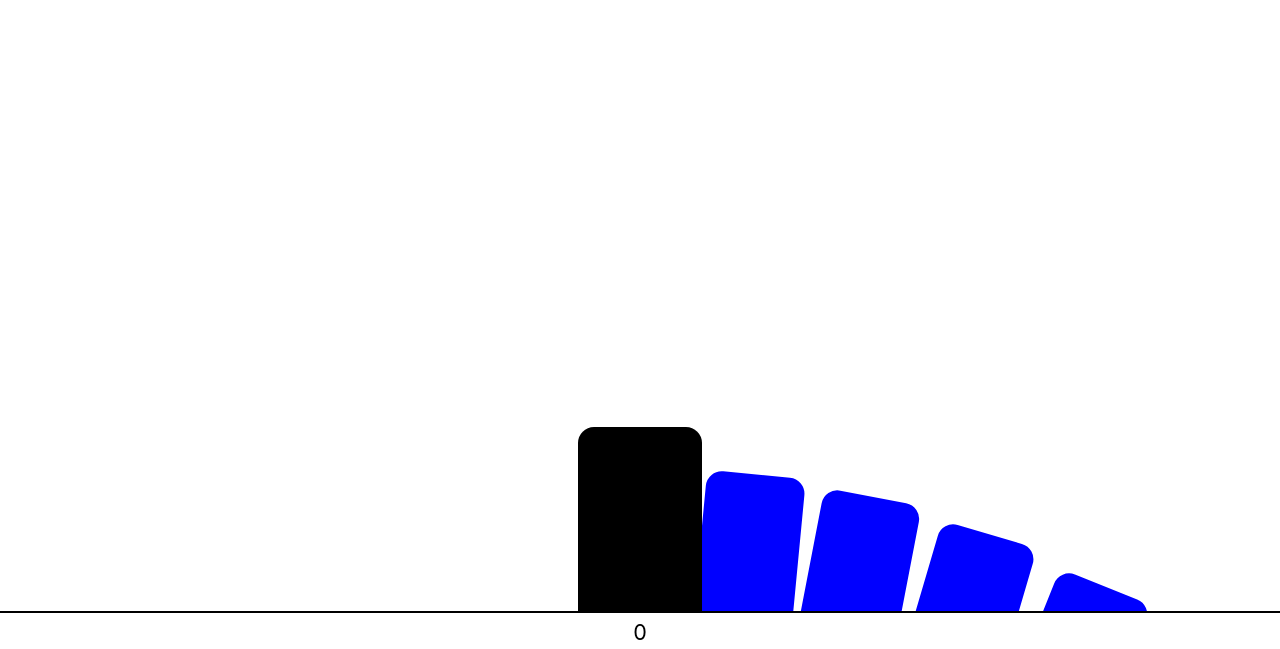
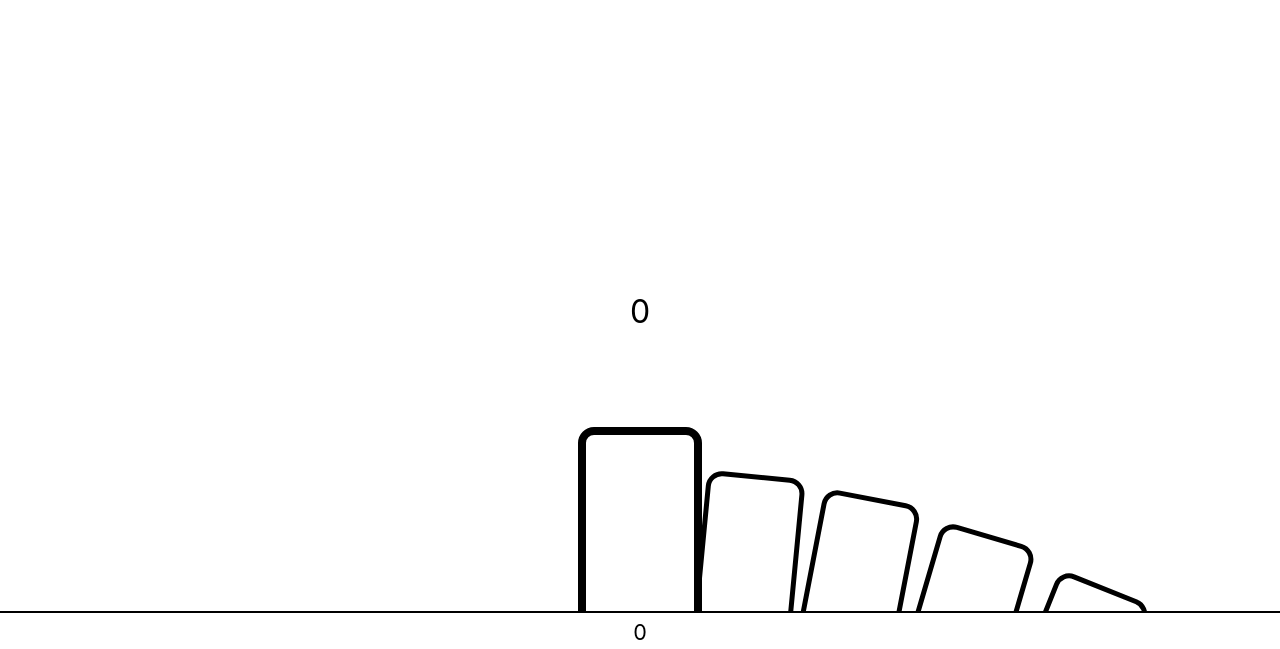
Before and after one commit to ArseneBrosy/nodetest, a plain HTML site: page game.html in a window 1280 px wide. Shown: the part 149-798 px from the top of the page. Drawn offline with Linux system fonts and the light colour scheme.

Commit message:
show card name

```diff
--- a/css/game.css
+++ b/css/game.css
@@ -83,16 +83,18 @@
     aspect-ratio: 0.62;
     height: 25vh;
     border-radius: 2vh;
-    background-color: black;
     z-index: 100;
 }
 
 #playing_me_card {
     bottom: 3vh;
+    border: 1vh solid black;
+    background-color: white;
 }
 
 #playing_opponent_card {
     transition: 200ms;
+    background-color: black;
 }
 
 #playing_deck {
@@ -108,8 +110,17 @@
     aspect-ratio: 0.62;
     height: 20vh;
     border-radius: 2vh;
-    background-color: blue;
+    border: .7vh solid black;
+    background-color: white;
     position: absolute;
     top: 2vh;
     left: 0;
 }
+
+#playing_card_name {
+    position: absolute;
+    bottom: 40vh;
+    left: 50%;
+    transform: translateX(-50%);
+    font-size: 4vh;
+}
--- a/game.html
+++ b/game.html
@@ -33,6 +33,7 @@
             <div class="deck-card"></div>
             <div class="deck-card"></div>
         </div>
+        <p id="playing_card_name"></p>
     </div>
 
     <!--<script src="js/websocket.js"></script>-->
--- a/js/game-ui.js
+++ b/js/game-ui.js
@@ -1,8 +1,10 @@
 const myCard = document.querySelector("#playing_me_card");
 const deck = document.querySelector("#playing_deck");
+const cardName = document.querySelector("#playing_card_name");
 const DECK_VELOCITY_FRICTION = 1.1;
 const DECK_CURVATURE = 0.05;
 const DECK_CURVATURE_HEIGHT = 0.0006;
+const PLAYED_HEIGHT = document.querySelector("body").clientHeight * .25;
 
 let mouseStartX = 0;
 let mouseStartY = 0;
@@ -16,8 +18,7 @@ let mouseX = 0;
 let lastMouseX = 0;
 let deckVelocity = 0;
 let deckPosition = 0;
-
-const PLAYED_HEIGHT = document.querySelector("body").clientHeight * .2;
+let choosedCard = 0;
 
 function startMovingCard(x, y) {
   mouseStartX = x;
@@ -27,6 +28,9 @@ function startMovingCard(x, y) {
 }
 
 function startMovingDeck(x) {
+  if (played) {
+    return;
+  }
   mouseX = x;
   lastMouseX = x;
   movingDeck = true;
@@ -41,6 +45,9 @@ function clickEnd() {
     played = upDis < downDis;
     myCard.style.transform = `translate(0px, ${played ? -PLAYED_HEIGHT : 0}px)`;
     myCard.style.transition = "200ms";
+    setTimeout(() => {
+      cardName.style.display = played ? "none" : "block";
+    }, 200);
     setPlayed(played);
   }
   if (movingDeck) {
@@ -60,6 +67,7 @@ function clickDrag(x, y) {
 }
 
 function placeDeck(pos) {
+  let lastXtoMiddle = Infinity;
   for (let i = 0; i < deck.childElementCount; i++) {
     const deckCard = deck.children[i];
     deckCard.style.transform = `translate(calc(${i*110}% + ${pos}px), 0)`;
@@ -68,6 +76,13 @@ function placeDeck(pos) {
     const yPos = (xToMiddle ** 2) * DECK_CURVATURE_HEIGHT;
     const rot = xToMiddle * DECK_CURVATURE;
     deckCard.style.transform = `translate(calc(${i*110}% + ${pos}px), ${yPos}px) rotate(${rot}deg)`;
+
+    // set choosedCard
+    if (Math.abs(xToMiddle) < lastXtoMiddle) {
+      choosedCard = i;
+      cardName.innerText = choosedCard;
+    }
+    lastXtoMiddle = Math.abs(xToMiddle);
   }
 }
 
```
